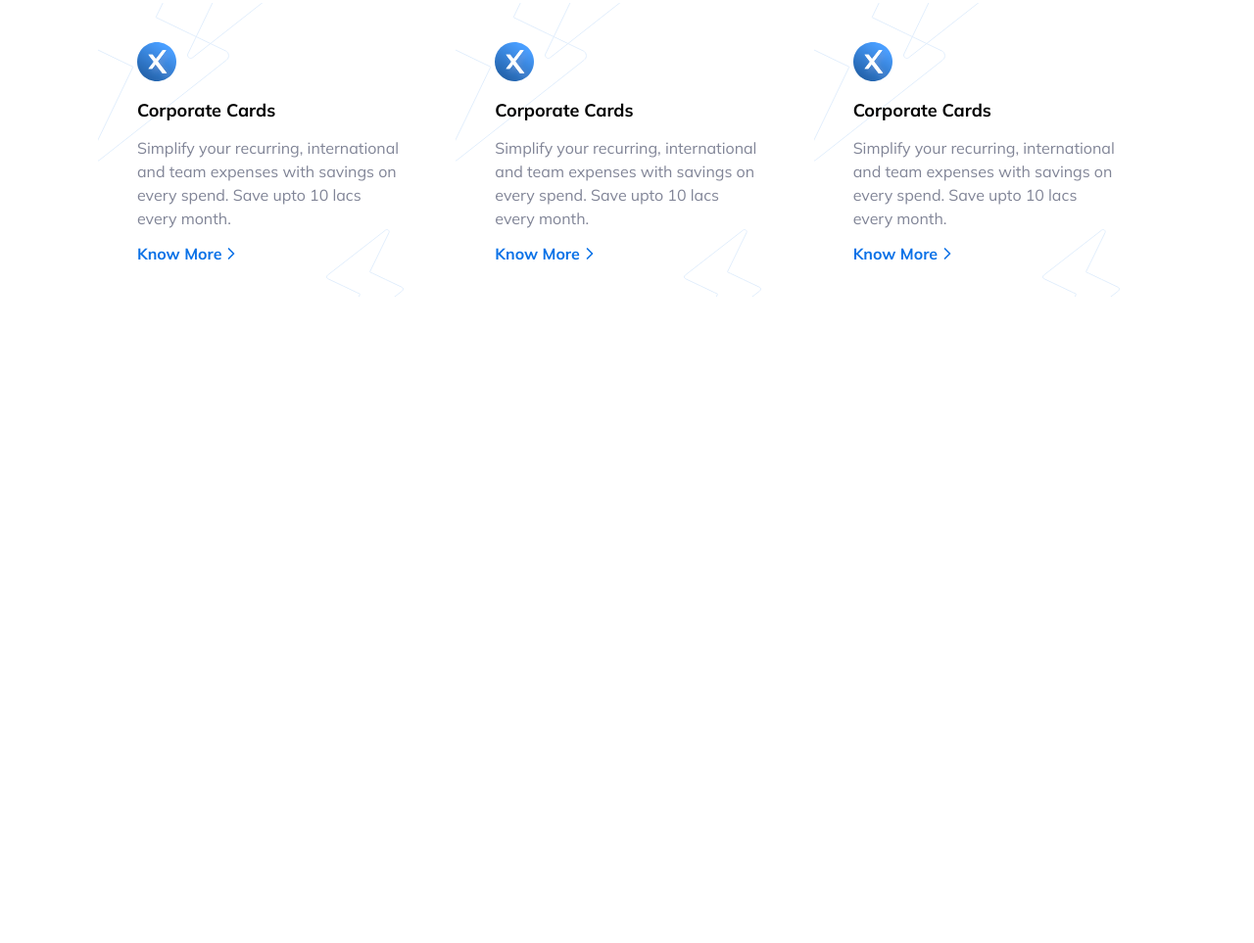
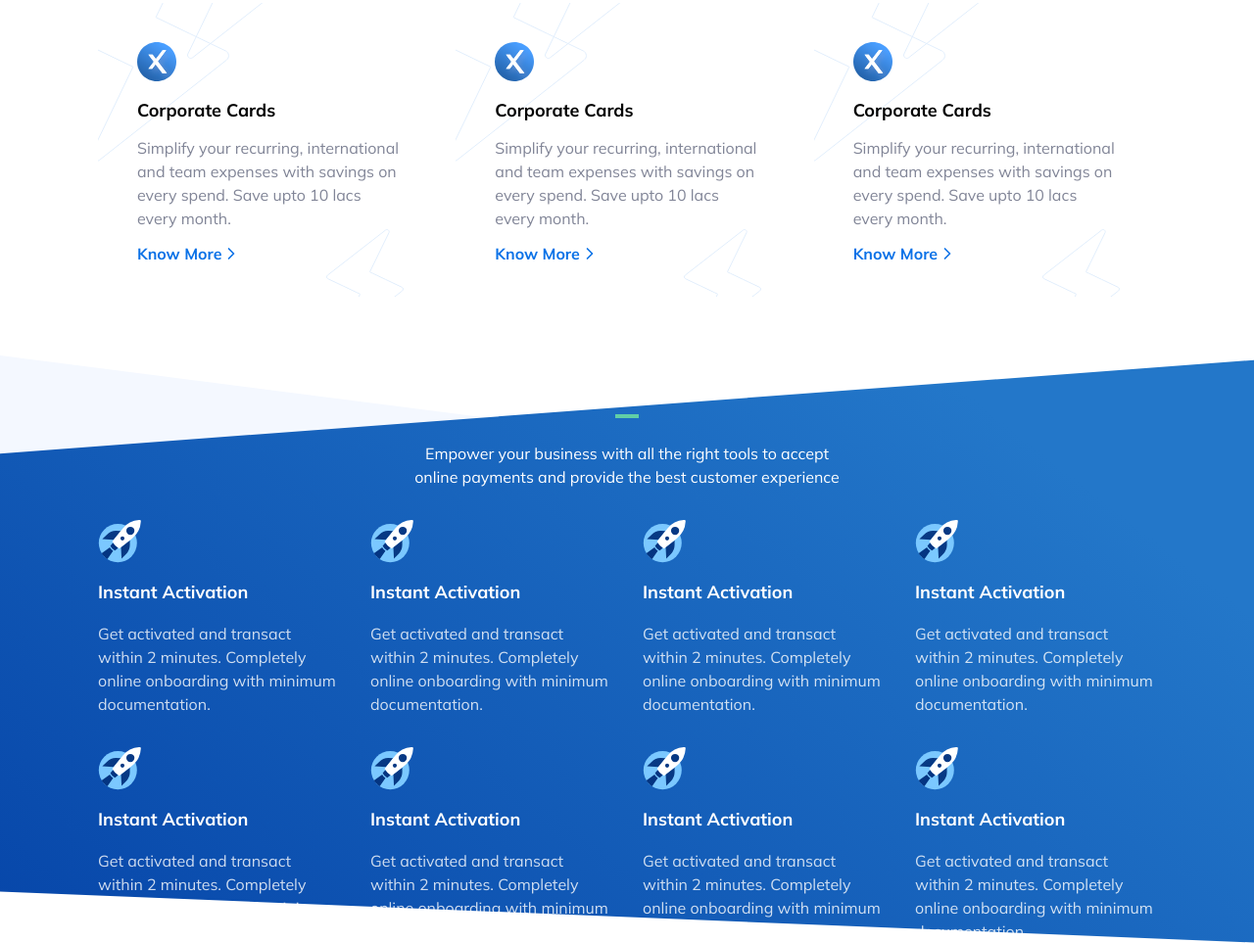
Before and after one commit to Soulistic/Major-Project, a website built with Vite: page RazorPay/index.html in a window 1280 px wide. Shown: the part 4308-5271 px from the top of the page at 98% size. Before the commit the page ends 4611 px from the top, so only its background shows below. Built offline with nearby package versions, Linux system fonts and the light colour scheme.

Commit message:
core feature added

```diff
--- a/RazorPay/index.html
+++ b/RazorPay/index.html
@@ -931,6 +931,78 @@
           </div>
       </div>
     </section>
+
+    <section class="w-full bg-[url(/images/core-features-sectionBg.svg)]
+    bg-no-repeat bg-cover bg-center mt-14 relative corefeaturesection">
+        <div class="relative w-11/12 max-w-[1080px] mx-auto pt-4">
+            <h2 class="font-mullish font-bold text-2xl text-center text-white">Features</h2>
+            <div class="w-6 h-1 bg-greenLight mx-auto mt-4 mb-6"></div>
+            <p
+            class="font-mullish text-center max-w-[450px] text-white mx-auto"
+            >Empower your business with all the right tools to accept online payments and provide the best customer experience</p>
+
+            <!--grid -->
+            <div class="grid grid-cols-1 md:grid-cols-2 lg:grid-cols-4 gap-[2rem] mt-8">
+                <!--card1-->
+                <div>
+                    <img src="./images/instant-activation-icon.svg" alt=""
+                    >
+                    <h3 class="font-mullish text-white text-lg font-bold my-4">Instant Activation</h3>
+                    <p class="font-mullish text-white opacity-80">Get activated and transact within 2 minutes. Completely online onboarding with minimum documentation.</p>
+                </div>
+                <!--card2-->
+                <div>
+                    <img src="./images/instant-activation-icon.svg" alt=""
+                    >
+                    <h3 class="font-mullish text-white text-lg font-bold my-4">Instant Activation</h3>
+                    <p class="font-mullish text-white opacity-80">Get activated and transact within 2 minutes. Completely online onboarding with minimum documentation.</p>
+                </div>
+                <!--card3-->
+                <div>
+                    <img src="./images/instant-activation-icon.svg" alt=""
+                    >
+                    <h3 class="font-mullish text-white text-lg font-bold my-4">Instant Activation</h3>
+                    <p class="font-mullish text-white opacity-80">Get activated and transact within 2 minutes. Completely online onboarding with minimum documentation.</p>
+                </div>
+                <!--card4-->
+                <div>
+                    <img src="./images/instant-activation-icon.svg" alt=""
+                    >
+                    <h3 class="font-mullish text-white text-lg font-bold my-4">Instant Activation</h3>
+                    <p class="font-mullish text-white opacity-80">Get activated and transact within 2 minutes. Completely online onboarding with minimum documentation.</p>
+                </div>
+                <!--card5-->
+                <div>
+                    <img src="./images/instant-activation-icon.svg" alt=""
+                    >
+                    <h3 class="font-mullish text-white text-lg font-bold my-4">Instant Activation</h3>
+                    <p class="font-mullish text-white opacity-80">Get activated and transact within 2 minutes. Completely online onboarding with minimum documentation.</p>
+                </div>
+                <!--card6-->
+                <div>
+                    <img src="./images/instant-activation-icon.svg" alt=""
+                    >
+                    <h3 class="font-mullish text-white text-lg font-bold my-4">Instant Activation</h3>
+                    <p class="font-mullish text-white opacity-80">Get activated and transact within 2 minutes. Completely online onboarding with minimum documentation.</p>
+                </div>
+                <!--card7-->
+                <div>
+                    <img src="./images/instant-activation-icon.svg" alt=""
+                    >
+                    <h3 class="font-mullish text-white text-lg font-bold my-4">Instant Activation</h3>
+                    <p class="font-mullish text-white opacity-80">Get activated and transact within 2 minutes. Completely online onboarding with minimum documentation.</p>
+                </div>
+                <!--card8-->
+                <div>
+                    <img src="./images/instant-activation-icon.svg" alt=""
+                    >
+                    <h3 class="font-mullish text-white text-lg font-bold my-4">Instant Activation</h3>
+                    <p class="font-mullish text-white opacity-80">Get activated and transact within 2 minutes. Completely online onboarding with minimum documentation.</p>
+                </div>
+
+            </div>
+        </div>
+    </section>
     <script>
         feather.replace()
     </script>
```
